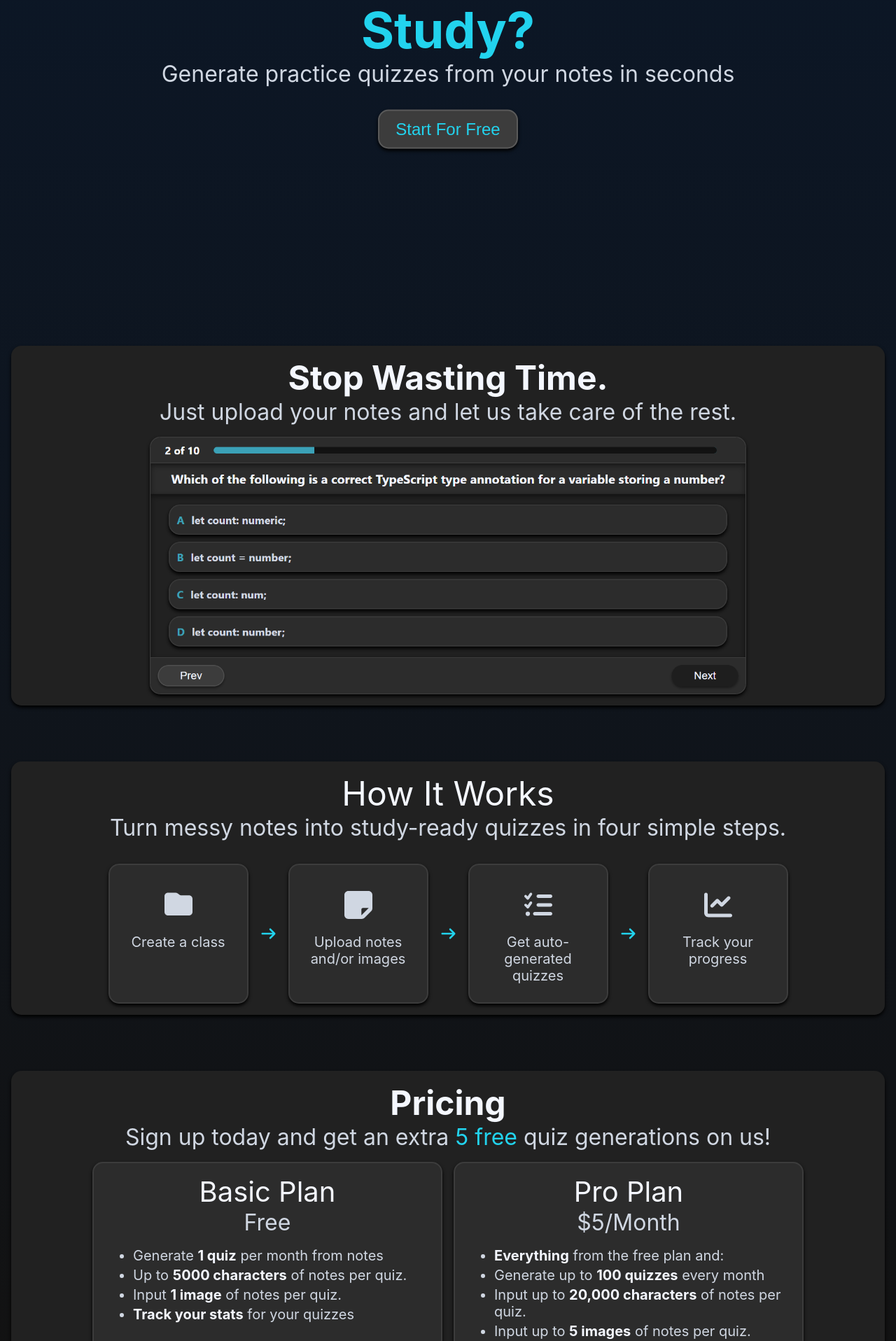
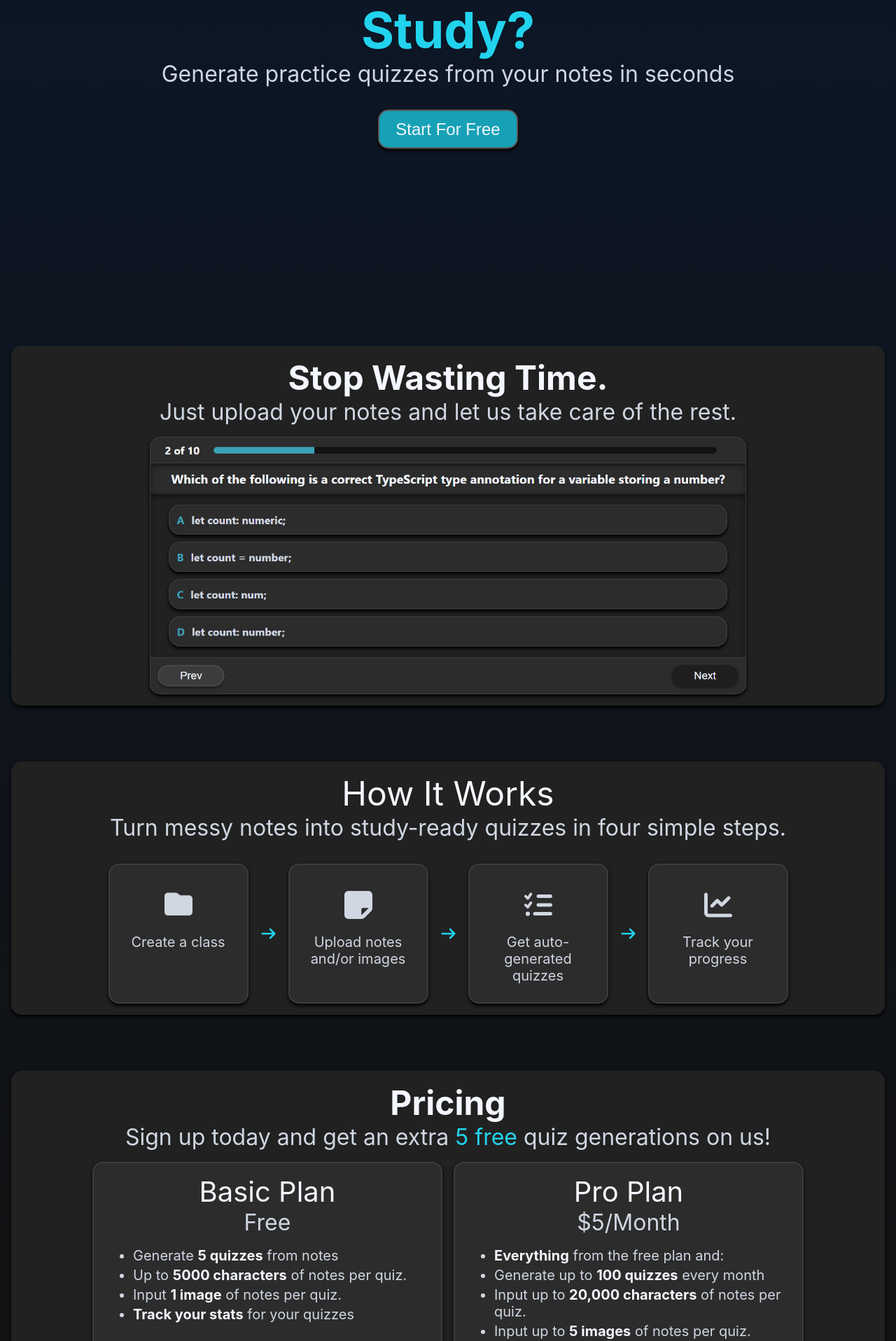
Before and after one commit to DevParkerCS/PassThatClass, a React (Create React App) app: page / in a window 1280 px wide. Shown: the part 289-2205 px from the top of the page at 70% size. Built offline with nearby package versions, Linux system fonts and the light colour scheme; no server answers.

Commit message:
Added scroll for hero CTA

```diff
--- a/src/Pages/LandingPage/components/Hero/Hero.module.scss
+++ b/src/Pages/LandingPage/components/Hero/Hero.module.scss
@@ -37,14 +37,14 @@
     width: 200px;
     border-radius: var(--mid-radius);
     border: 2px solid var(--highlight-border);
-    background-color: var(--third-layer);
+    background-color: var(--cyan-soft);
     cursor: pointer;
-    color: var(--cyan-accent);
+    color: var(--text-main);
     box-shadow: $sm-dark-shadow;
     transition: all 0.1s linear;
 
     &:hover {
-      background-color: var(--third-highlight);
+      background-color: var(--cyan-accent);
     }
   }
 }
--- a/src/Pages/LandingPage/components/Hero/Hero.tsx
+++ b/src/Pages/LandingPage/components/Hero/Hero.tsx
@@ -13,7 +13,9 @@ export const Hero = () => {
           Generate practice quizzes from your notes in seconds
         </p>
 
-        <button className={styles.cta}>Start For Free</button>
+        <a href="#pricing">
+          <button className={styles.cta}>Start For Free</button>
+        </a>
       </div>
     </div>
   );
--- a/src/Pages/LandingPage/components/Pricing/Pricing.tsx
+++ b/src/Pages/LandingPage/components/Pricing/Pricing.tsx
@@ -3,7 +3,7 @@ import styles from "./Pricing.module.scss";
 
 export const Pricing = () => {
   return (
-    <div className={shared.section}>
+    <div className={shared.section} id="pricing">
       <div className={shared.sectionContent}>
         <h2 className={shared.title}>Pricing</h2>
         <p className={shared.subtitle}>
@@ -19,8 +19,8 @@ export const Pricing = () => {
 
             <ul className={shared.cardList}>
               <li className={shared.listItem}>
-                Generate <span className={shared.itemBold}>1 quiz</span> per
-                month from notes
+                Generate <span className={shared.itemBold}>5 quizzes</span> from
+                notes
               </li>
               <li className={shared.listItem}>
                 Up to <span className={shared.itemBold}>5000 characters</span>{" "}
```
